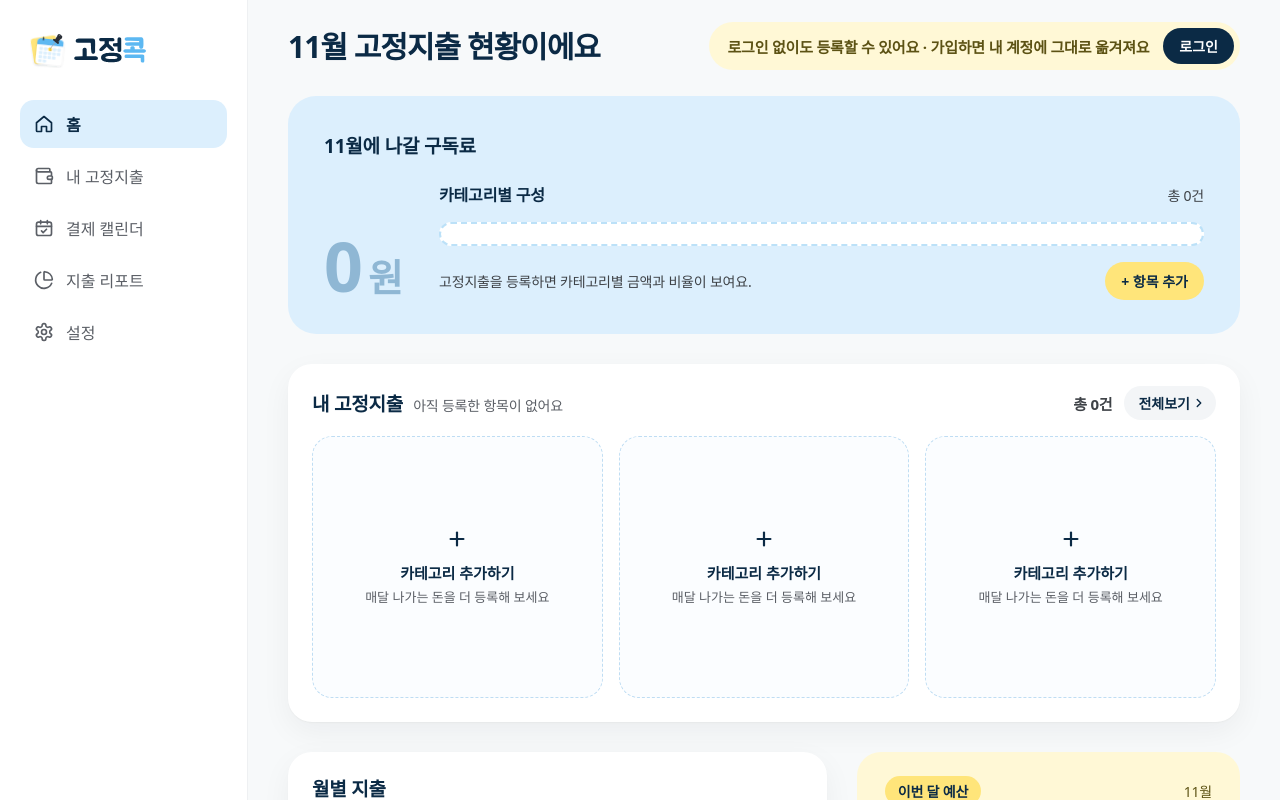
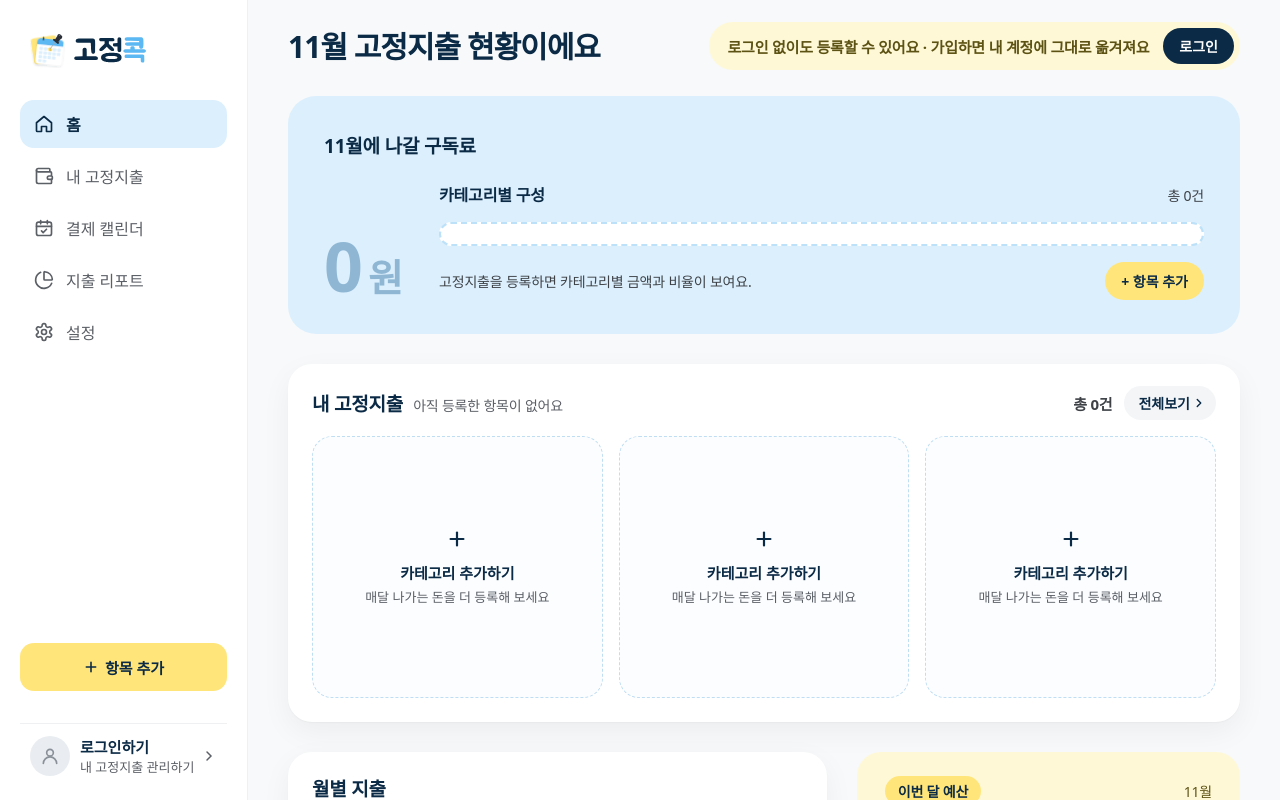
Before and after one commit to 114soyeon/Fixpick, a React (Vite) app: page / in a window 1280 px wide. Shown: the top 800 px of the page. Built offline with nearby package versions, Linux system fonts and the light colour scheme.

Commit message:
사이드바 고정 수정

```diff
--- a/src/components/Layout.jsx
+++ b/src/components/Layout.jsx
@@ -33,7 +33,7 @@ export default function Layout() {
         onLogout={() => { logout(); navigate("/"); }}
       />
 
-      <div style={{ flex: 1, minWidth: 0 }}>
+      <div style={{ flex: 1, minWidth: 0, height: "100vh", overflowY: "auto" }}>
         <Outlet />
       </div>
     </div>
--- a/src/styles/common.css
+++ b/src/styles/common.css
@@ -12,7 +12,8 @@ body {
 
 .body_content {
     display: flex;
-    min-height: 100vh;
+    height: 100vh; /* 레이아웃 높이 고정 → 스크롤은 안에서만 */
+    overflow: hidden; /* 페이지 전체 스크롤 차단 */
     background: #F7F9FA;
 }
 
```
